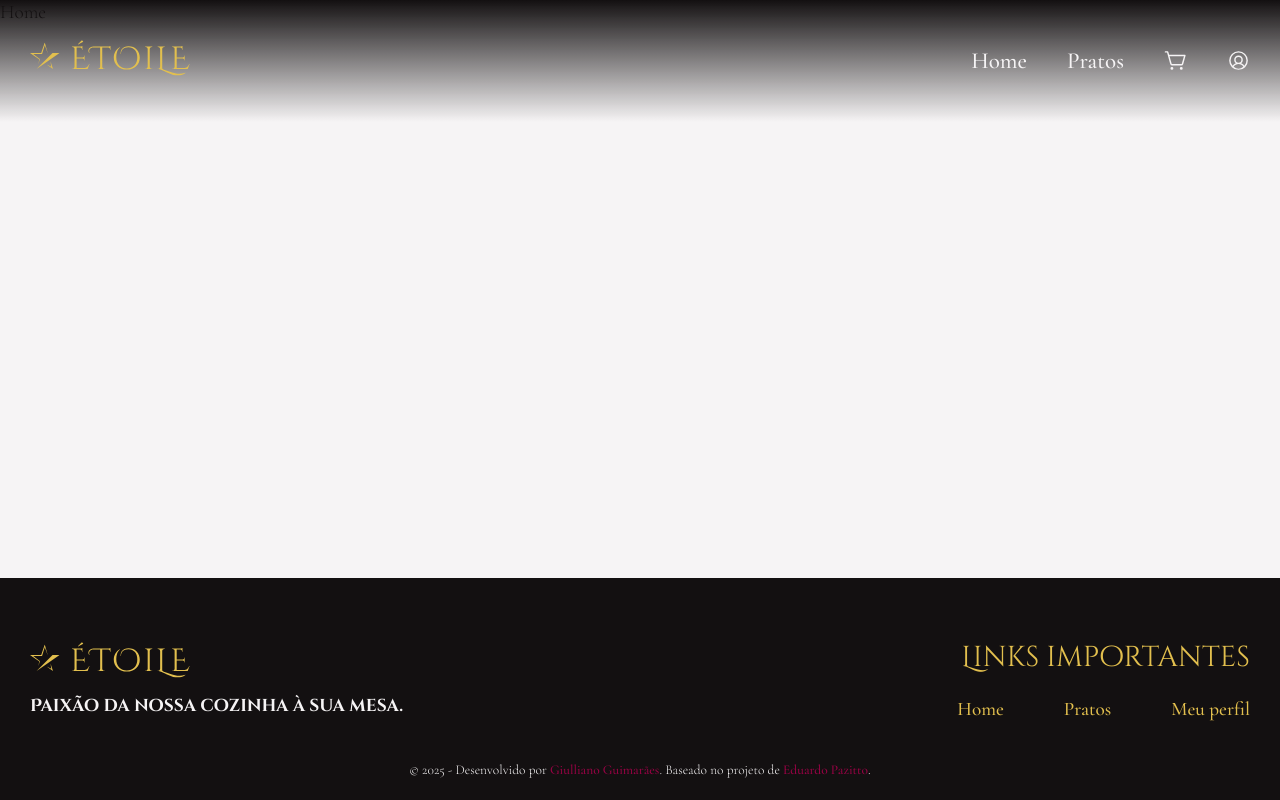
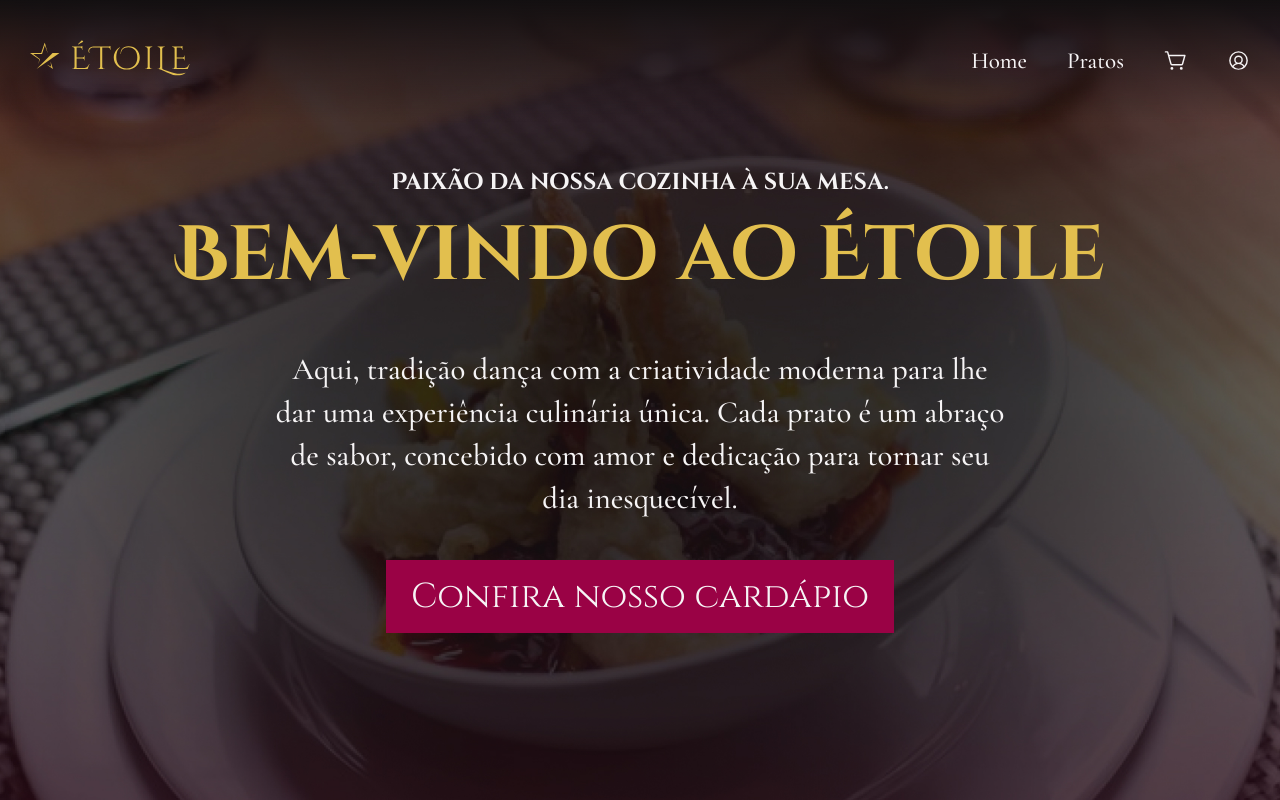
Before and after one commit to giullianoth/Etoile-React, a React (Vite) app: page / in a window 1280 px wide. Shown: the top 800 px of the page. Built offline with nearby package versions, Linux system fonts and the light colour scheme.

Commit message:
refatoração 2: seção hero e estilos do header

```diff
--- a/src/App.tsx
+++ b/src/App.tsx
@@ -1,7 +1,7 @@
 import { BrowserRouter, Route, Routes } from "react-router-dom"
 import "./App.css"
 import Modal from "react-modal"
-import Home from "./pages/home"
+import Home from "./pages/Home"
 import Header from "./components/Header"
 import Footer from "./components/Footer"
 
--- a/src/components/Header/index.tsx
+++ b/src/components/Header/index.tsx
@@ -5,14 +5,19 @@ import logo from "/images/logo.svg"
 import logoAlt from "/images/logo-alt.svg"
 import { PiList, PiShoppingCartSimple, PiSignOut, PiUserCircle, PiX } from "react-icons/pi"
 import { useRef, useState } from "react"
+import { useWindowBehavior } from "../../hooks/window-behavior"
 
 const Header = () => {
     const [menuIsOpen, setMenuIsOpen] = useState<boolean>(false)
     const [isAuthenticated] = useState<boolean>(false)
     const overlayRef = useRef<HTMLDivElement | null>(null)
+    const { scrolling } = useWindowBehavior()
 
     return (
-        <header className={styles.header + (isAuthenticated ? ` ${styles.authenticated}` : "")}>
+        <header
+            className={styles.header +
+                (isAuthenticated ? ` ${styles.authenticated}` : "") +
+                (scrolling ? ` ${styles.scrolling}` : "")}>
             <Container className={styles.header__container}>
                 <div className={styles.header__logo}>
                     <h1>Étoile Bistrò</h1>
--- /dev/null
+++ b/src/components/Pages/Home/Hero/Hero.module.css
@@ -0,0 +1,92 @@
+.hero {
+    width: 100%;
+    background-image: url("/images/mobile-hero-image.jpg");
+    background-repeat: no-repeat;
+    background-size: cover;
+    background-position: center;
+    height: 800px;
+    color: var(--color-white-smoke);
+    text-align: center;
+}
+
+.hero__container {
+    height: 100%;
+    display: flex;
+    justify-content: center;
+    align-items: center;
+    flex-direction: column;
+}
+
+.hero__headline {
+    font-family: var(--font-cinzel-decorative);
+    font-weight: var(--font-weight-title);
+    margin-bottom: 5px;
+}
+
+.hero__title {
+    margin-bottom: 40px;
+}
+
+.hero__title h2 {
+    color: var(--color-old-gold);
+    font-size: 2.2em;
+}
+
+.hero__tagline {
+    margin-bottom: 40px;
+    font-weight: var(--font-weight-text-bold);
+    font-size: 1.1em;
+    max-width: 480px;
+    margin-inline: auto;
+}
+
+.hero__cta {
+    align-self: stretch;
+}
+
+.hero__cta a {
+    width: 100%;
+}
+
+@media screen and (min-width: 576px) {
+    .hero {
+        background-image: url("/images/tablet-hero-image.jpg");
+    }
+
+    .hero__cta a {
+        width: auto;
+    }
+}
+
+@media screen and (min-width: 768px) {
+    .hero__headline {
+        font-size: 1.2em;
+    }
+
+    .hero__title h2 {
+        font-size: 3em;
+    }
+
+    .hero__cta a {
+        font-size: 1.4em;
+    }
+}
+
+@media screen and (min-width: 992px) {
+    .hero {
+        background-image: url("/images/desktop-hero-image.jpg");
+    }
+
+    .hero__title h2 {
+        font-size: 4em;
+    }
+
+    .hero__tagline {
+        max-width: 740px;
+        font-size: 1.6em;
+    }
+
+    .hero__cta a {
+        font-size: 1.8em;
+    }
+}
--- /dev/null
+++ b/src/components/Pages/Home/Hero/index.tsx
@@ -0,0 +1,27 @@
+import { Link } from "react-router-dom"
+import Container from "../../../Container"
+import styles from "./Hero.module.css"
+
+const Hero = () => {
+    return (
+        <section className={styles.hero}>
+            <Container className={styles.hero__container}>
+                <p className={styles.hero__headline}>Paixão da nossa cozinha à sua mesa.</p>
+
+                <header className={styles.hero__title}>
+                    <h2>Bem-vindo ao Étoile</h2>
+                </header>
+
+                <p className={styles.hero__tagline}>
+                    Aqui, tradição dança com a criatividade moderna para lhe dar uma experiência culinária única. Cada prato é um abraço de sabor, concebido com amor e dedicação para tornar seu dia inesquecível.
+                </p>
+
+                <div className={styles.hero__cta}>
+                    <Link to="/pratos" className="button primary">Confira nosso cardápio</Link>
+                </div>
+            </Container>
+        </section>
+    )
+}
+
+export default Hero
--- /dev/null
+++ b/src/hooks/window-behavior.ts
@@ -0,0 +1,9 @@
+import { useState } from "react"
+
+export const useWindowBehavior = () => {
+    const [scrolling, setScrolling] = useState<boolean>(window.scrollY > 0)
+
+    window.addEventListener("scroll", () => setScrolling(window.scrollY > 0))
+
+    return { scrolling }
+}
--- a/src/pages/Home/index.tsx
+++ b/src/pages/Home/index.tsx
@@ -1,6 +1,10 @@
+import Hero from "../../components/Pages/Home/Hero"
+
 const Home = () => {
   return (
-    <div>Home</div>
+    <>
+      <Hero />
+    </>
   )
 }
 
```
